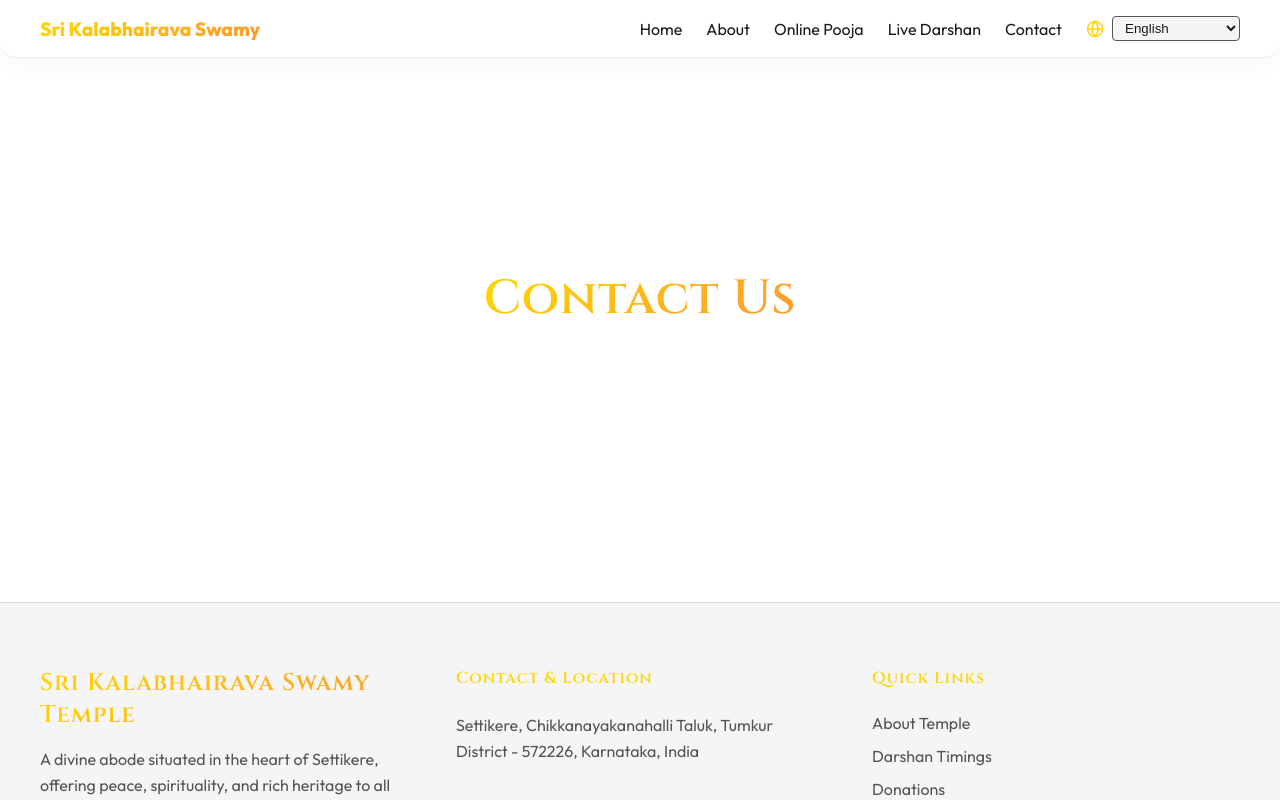
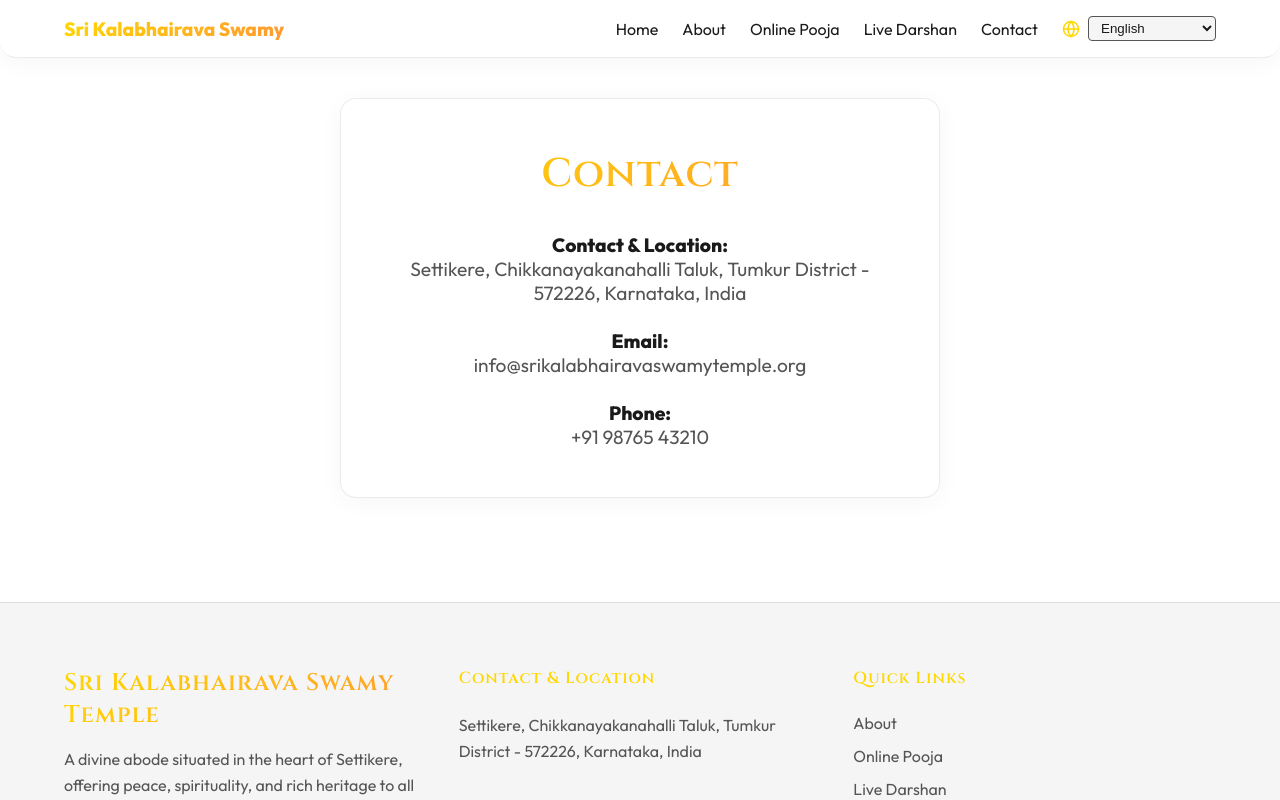
Before and after one commit to nicksubbu-ship-it/kalabhirvaswamishettikere, a React (Vite) app: page /contact in a window 1280 px wide. Shown: the top 800 px of the page. Built offline with nearby package versions, Linux system fonts and the light colour scheme.

Commit message:
Fix About and Contact pages navigation and footer alignment

```diff
--- a/src/App.jsx
+++ b/src/App.jsx
@@ -3,6 +3,8 @@ import Layout from './components/Layout';
 import Home from './pages/Home';
 import OnlinePoojaBooking from './pages/OnlinePoojaBooking';
 import LiveDarshan from './pages/LiveDarshan';
+import About from './pages/About';
+import Contact from './pages/Contact';
 
 // Placeholders for other pages
 const Placeholder = ({ title }) => (
@@ -17,10 +19,10 @@ function App() {
       <Routes>
         <Route path="/" element={<Layout />}>
           <Route index element={<Home />} />
-          <Route path="about" element={<Placeholder title="About Temple" />} />
+          <Route path="about" element={<About />} />
           <Route path="pooja-booking" element={<OnlinePoojaBooking />} />
           <Route path="live-darshan" element={<LiveDarshan />} />
-          <Route path="contact" element={<Placeholder title="Contact Us" />} />
+          <Route path="contact" element={<Contact />} />
 
           {/* Catch-all for other 23 requested routes */}
           <Route path="*" element={<Placeholder title="Page Under Construction" />} />
--- a/src/components/Footer.jsx
+++ b/src/components/Footer.jsx
@@ -1,5 +1,6 @@
 import React from 'react';
 import { useTranslation } from 'react-i18next';
+import { Link } from 'react-router-dom';
 
 export default function Footer() {
   const { t } = useTranslation();
@@ -7,7 +8,7 @@ export default function Footer() {
 
   return (
     <footer style={{ background: 'var(--color-dark-alt)', borderTop: '1px solid rgba(0,0,0,0.1)', padding: '4rem 0 2rem 0', marginTop: '4rem' }}>
-      <div className="container" style={{ display: 'grid', gridTemplateColumns: 'repeat(auto-fit, minmax(250px, 1fr))', gap: '3rem', marginBottom: '3rem' }}>
+      <div className="container" style={{ display: 'grid', gridTemplateColumns: 'repeat(auto-fit, minmax(200px, 1fr))', gap: '2rem', marginBottom: '3rem', wordBreak: 'break-word' }}>
 
         <div>
           <h3 className="text-gradient" style={{ fontSize: '1.5rem', marginBottom: '1rem' }}>{t('footer.title')}</h3>
@@ -26,9 +27,10 @@ export default function Footer() {
         <div>
           <h4 style={{ color: 'var(--color-gold)', marginBottom: '1.5rem' }}>{t('footer.quickLinks')}</h4>
           <ul style={{ listStyle: 'none', display: 'flex', flexDirection: 'column', gap: '0.8rem' }}>
-            <li><a href="#about" style={{ color: 'var(--color-text-muted)', textDecoration: 'none' }}>{t('footer.aboutLink')}</a></li>
-            <li><a href="#timings" style={{ color: 'var(--color-text-muted)', textDecoration: 'none' }}>{t('footer.timingsLink')}</a></li>
-            <li><a href="#donations" style={{ color: 'var(--color-text-muted)', textDecoration: 'none' }}>{t('footer.donationsLink')}</a></li>
+            <li><Link to="/about" style={{ color: 'var(--color-text-muted)', textDecoration: 'none' }}>{t('nav.about')}</Link></li>
+            <li><Link to="/pooja-booking" style={{ color: 'var(--color-text-muted)', textDecoration: 'none' }}>{t('nav.onlinePooja')}</Link></li>
+            <li><Link to="/live-darshan" style={{ color: 'var(--color-text-muted)', textDecoration: 'none' }}>{t('nav.liveDarshan')}</Link></li>
+            <li><Link to="/contact" style={{ color: 'var(--color-text-muted)', textDecoration: 'none' }}>{t('nav.contact')}</Link></li>
           </ul>
         </div>
       </div>
--- a/src/index.css
+++ b/src/index.css
@@ -85,6 +85,7 @@ a {
 .container {
   max-width: 1200px;
   margin: 0 auto;
+  padding: 0 1.5rem;
 }
 
 /* Custom Scrollbar */
--- /dev/null
+++ b/src/pages/About.jsx
@@ -0,0 +1,12 @@
+import React from 'react';
+import AboutSection from '../components/AboutSection';
+import GallerySection from '../components/GallerySection';
+
+export default function About() {
+  return (
+    <div style={{ paddingTop: '2rem' }}>
+      <AboutSection />
+      <GallerySection />
+    </div>
+  );
+}
--- /dev/null
+++ b/src/pages/Contact.jsx
@@ -0,0 +1,18 @@
+import React from 'react';
+import { useTranslation } from 'react-i18next';
+
+export default function Contact() {
+  const { t } = useTranslation();
+  return (
+    <div className="section-padding container" style={{ minHeight: '60vh', display: 'flex', alignItems: 'center' }}>
+      <div className="glass-panel" style={{ padding: '3rem', textAlign: 'center', maxWidth: '600px', margin: '0 auto', width: '100%' }}>
+        <h1 className="text-gradient" style={{ fontSize: '2.5rem', marginBottom: '2rem' }}>{t('nav.contact')}</h1>
+        <div style={{ display: 'flex', flexDirection: 'column', gap: '1.5rem', fontSize: '1.2rem', color: 'var(--color-text)' }}>
+          <p><strong>{t('footer.contactTitle')}:</strong><br/><span style={{ color: 'var(--color-text-muted)' }}>{t('footer.address')}</span></p>
+          <p><strong>Email:</strong><br/><span style={{ color: 'var(--color-text-muted)' }}>info@srikalabhairavaswamytemple.org</span></p>
+          <p><strong>Phone:</strong><br/><span style={{ color: 'var(--color-text-muted)' }}>+91 98765 43210</span></p>
+        </div>
+      </div>
+    </div>
+  );
+}
```
